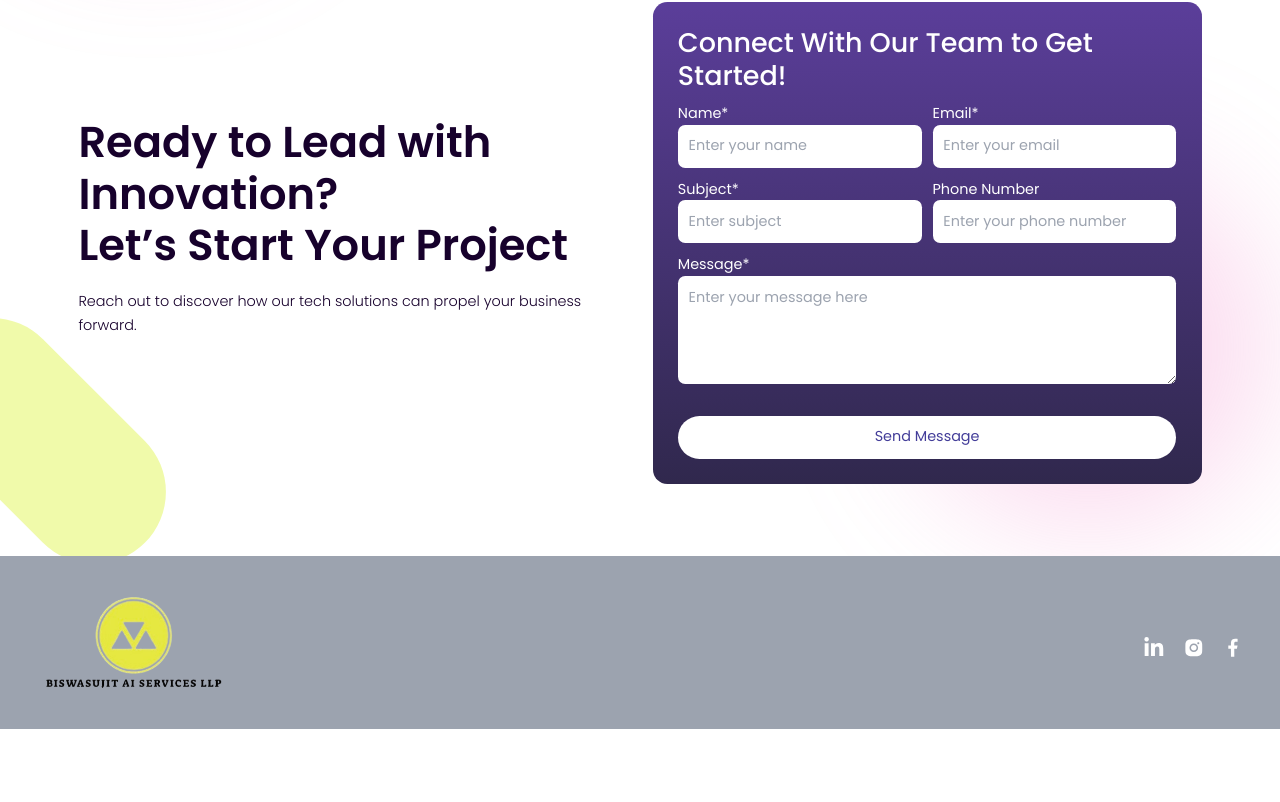
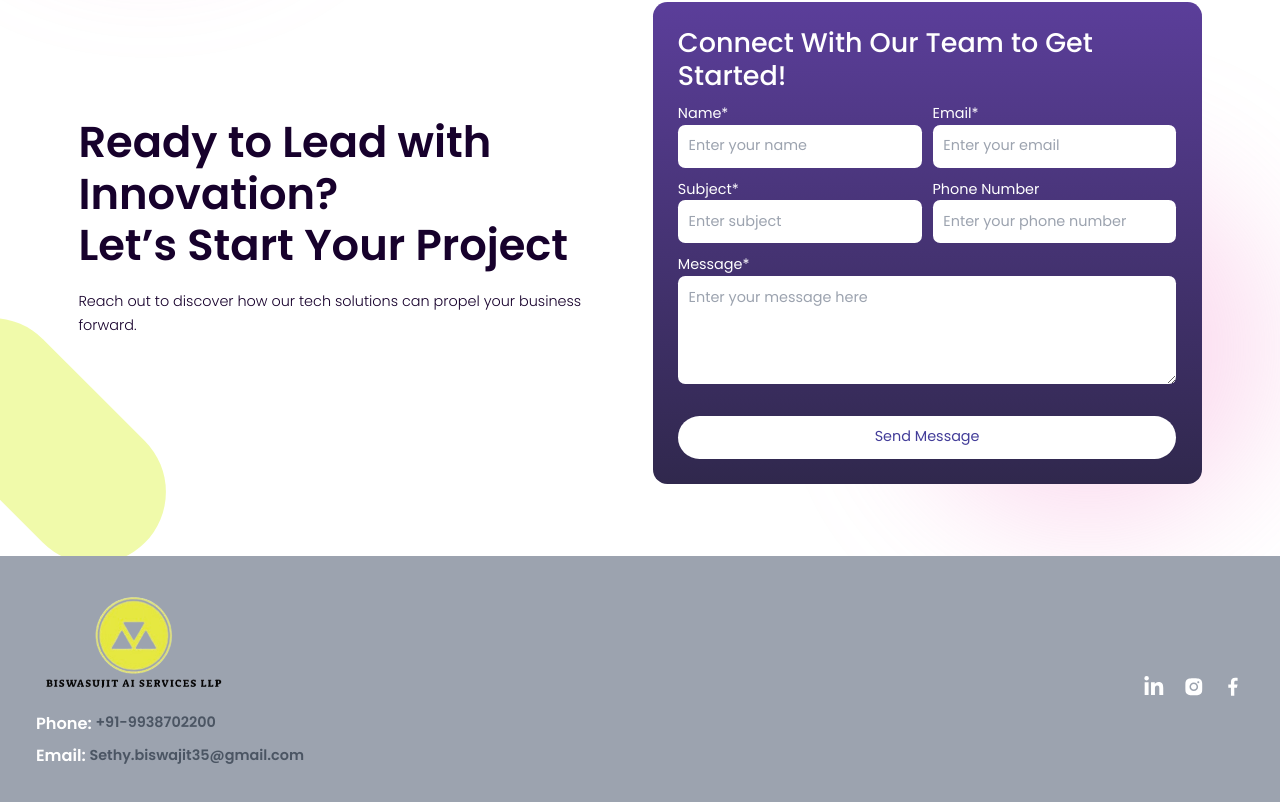
Before and after one commit to remeessalam/biswasujit, a React (Create React App) app: page /app-development in a window 1280 px wide. Shown: the part 4440-5242 px from the top of the page. Before the commit the page ends 5169 px from the top, so only its background shows below. Built offline with nearby package versions, Linux system fonts and the light colour scheme.

Commit message:
now showing web portfolio and app portfolio  and contact details added to footer

```diff
--- a/src/components/LandingPage/Footer.jsx
+++ b/src/components/LandingPage/Footer.jsx
@@ -4,6 +4,7 @@ import { Link } from "react-router-dom";
 import { FaLinkedinIn } from "react-icons/fa";
 import { AiFillInstagram } from "react-icons/ai";
 import { GrFacebookOption } from "react-icons/gr";
+import { clientDetails } from "../../constants";
 
 const Footer = () => {
   return (
@@ -16,6 +17,31 @@ const Footer = () => {
             alt="logo"
             className="h-[8rem] object-contain"
           />
+          <div className="flex flex-col gap-2 mb-3">
+            <div className="flex gap-1 items-center">
+              <h4 className="text-lg font-semibold ">Phone: </h4>
+              <p className="font-semibold text-gray-600 ">
+                {clientDetails.phone}
+              </p>
+            </div>
+            {/* <div className="flex gap-2 flex-wrap">
+              <h4 className="text-lg font-semibold max-w-[14rem]  inline gap-2">
+                Address:{" "}
+                <span className="font-semibold text-gray-600 ">
+                  C/O-Trilochan
+                  <br /> Sethi,Dhutitirtha,Gandhi chhack,Chauliaganj,
+                  <br />
+                  Cuttack,Odisha-753004
+                </span>
+              </h4>
+            </div> */}
+            <div className="flex gap-1 items-center">
+              <h4 className="text-lg font-semibold ">Email: </h4>
+              <p className="font-semibold text-gray-600 ">
+                {clientDetails.email}
+              </p>
+            </div>
+          </div>
         </div>
         <div className="">
           <div className="flex mt-3 gap-5 justify-start">
--- a/src/components/Portfolio.jsx
+++ b/src/components/Portfolio.jsx
@@ -2,6 +2,7 @@ import React from "react";
 import { appPortfolio, webPortfolio } from "../constants";
 
 const Portfolio = ({ page }) => {
+  console.log(page, "asdfkjasdf");
   const isWebDevelopment = Boolean(page === "web-development");
   let portfolio = isWebDevelopment ? webPortfolio : appPortfolio;
   return (
--- a/src/pages/LandingPage/LandingPage.jsx
+++ b/src/pages/LandingPage/LandingPage.jsx
@@ -128,7 +128,7 @@ const LandingPage = ({ page }) => {
 
       <HomePageServicesList />
       {/* <IndustriesWeServe /> */}
-      <Portfolio />
+      <Portfolio page={page} />
       {/* <WorkingProcess /> */}
       {/* <section className="py-[5rem] relative">
         <div className="blue-bg-shape -z-10 right-[-5%] rotate-[125deg] top-1/2 -translate-y-1/2"></div>
```
